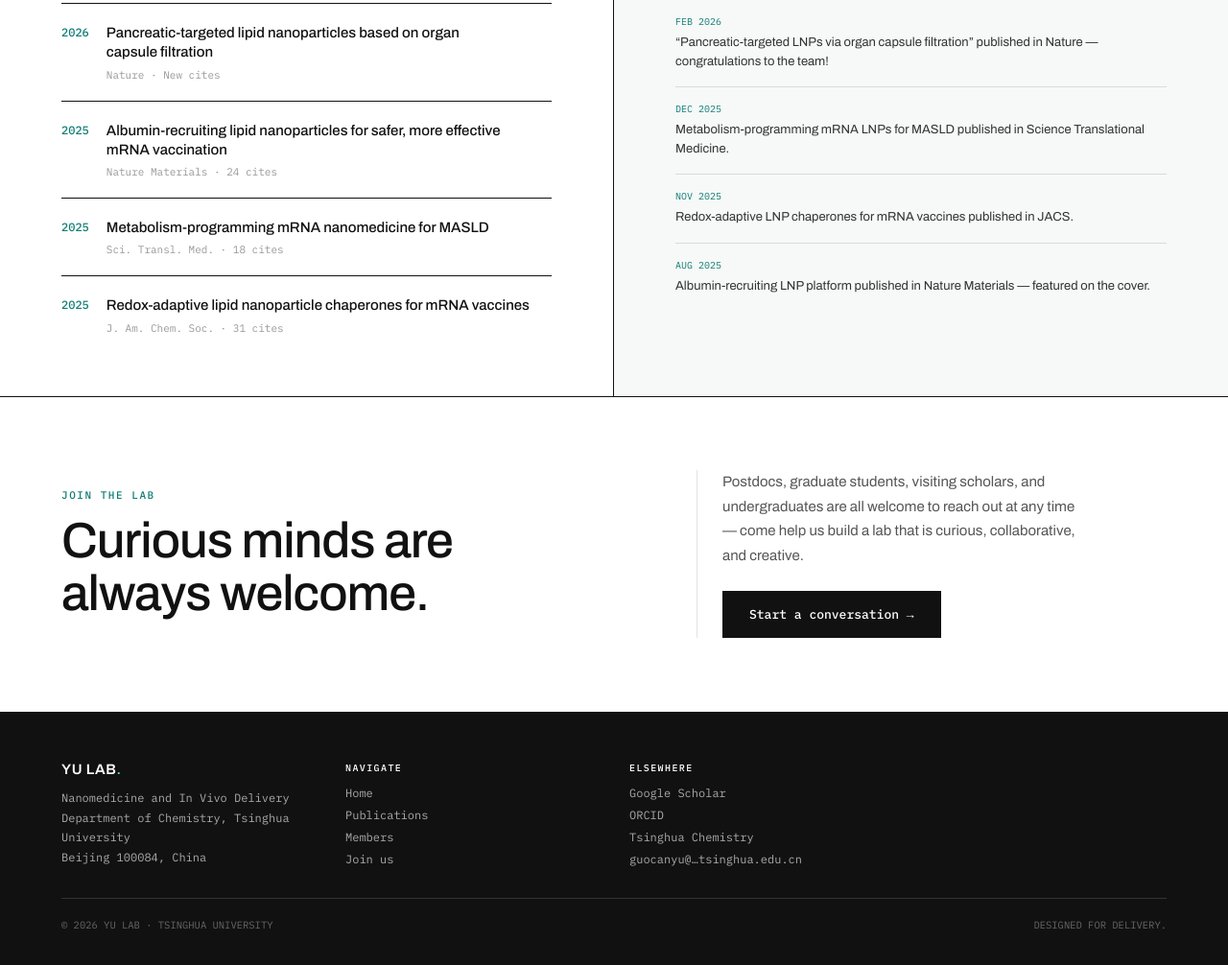
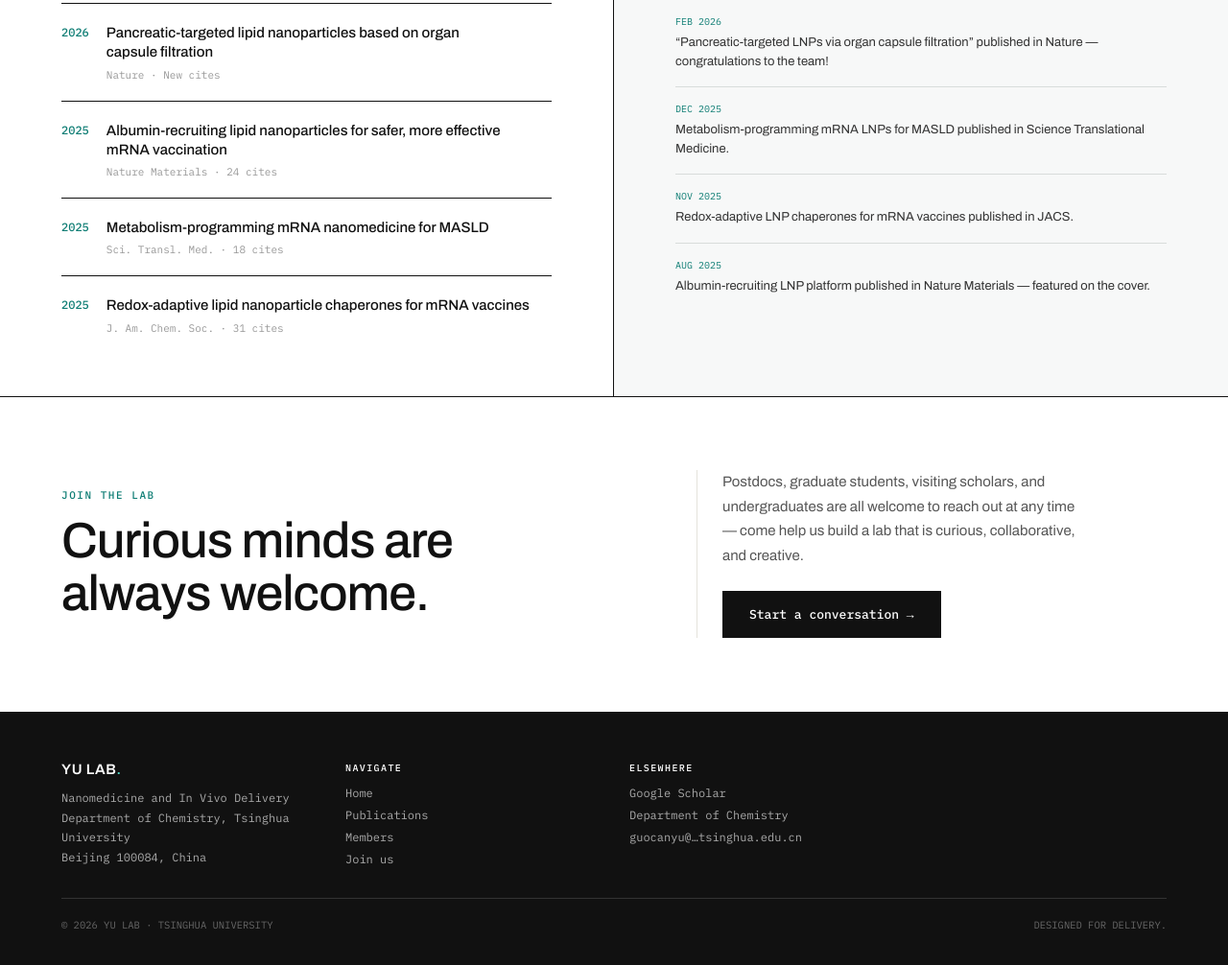
Before and after one commit to XianlongD2025/yu_lab_website, a plain HTML site: page index.html in a window 1280 px wide. Shown: the part 1776-2782 px from the top of the page at 96% size. Drawn offline with Linux system fonts and the light colour scheme.

Commit message:
Standardize site footer links

```diff
--- a/index.html
+++ b/index.html
@@ -175,9 +175,8 @@
     <div>
       <div class="f-title">ELSEWHERE</div>
       <div class="f-links">
-        <a href="#" class="lk">Google Scholar</a>
-        <a href="#" class="lk">ORCID</a>
-        <a href="#" class="lk">Tsinghua Chemistry</a>
+        <a href="https://scholar.google.com/citations?user=6qP7mdIAAAAJ&amp;hl=en" class="lk" target="_blank" rel="noreferrer">Google Scholar</a>
+        <a href="https://www.chem.tsinghua.edu.cn/chemen/index.htm" class="lk" target="_blank" rel="noreferrer">Department of Chemistry</a>
         <a href="mailto:guocanyu@mail.tsinghua.edu.cn" class="lk">guocanyu@&hellip;tsinghua.edu.cn</a>
       </div>
     </div>
```
Also changed, not shown: publications.html (+2 -3 lines).
